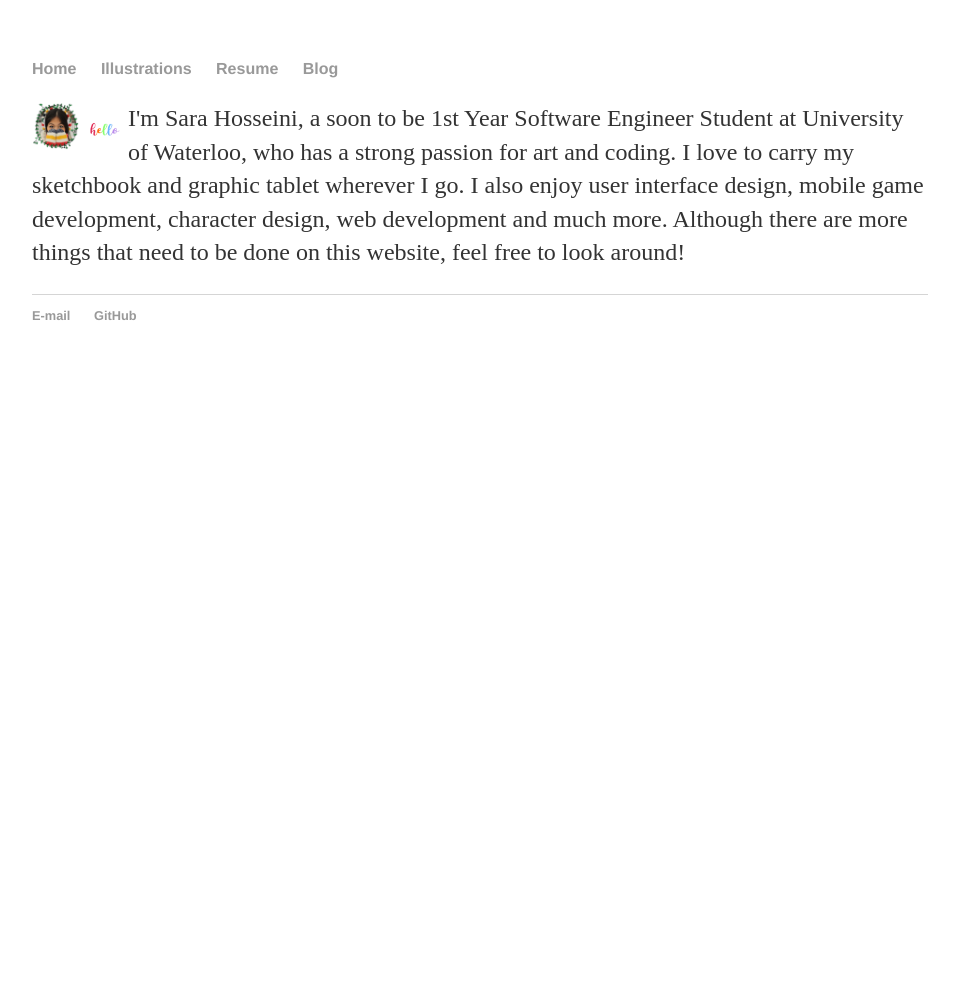
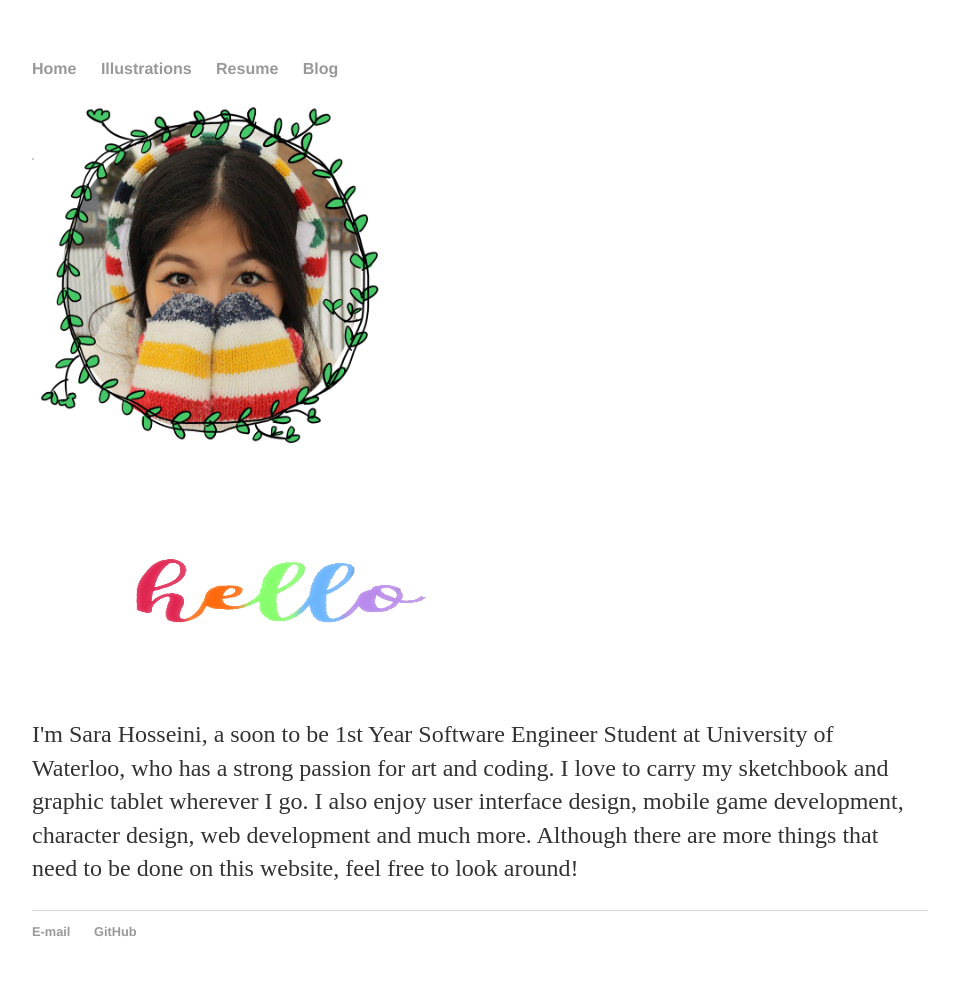
Before and after one commit to sarahoss/sarahoss.github.io, a Jekyll site: the page built from index.html, in a window 1280 px wide. Shown: the whole page, without its empty margins (160-1119 px from the left). Built offline with Jekyll 4.4.1, drawn with Linux system fonts in a browser that asks for light colours; before the commit the page ends 900 px from its top, so only the background shows below that.

Commit message:
Update index.html

```diff
--- a/index.html
+++ b/index.html
@@ -5,9 +5,9 @@
 <div id="home" class = "home">
 	<section id="hometext">
 		<aside id="profilepic">
-		<img class="img-responsive" id="saraportrait" src="src/profilepicture.png" align="left" height="48" width="48"/>
+		<img class="img-responsive" id="saraportrait" src="src/profilepicture.png" align="middle" height="360" width="360"/>
 		</aside>
-		<img class="img-responsive" id="hello" src="src/hello.png" align="left" height="48" width="48">
+		<img class="img-responsive" id="hello" src="src/hello.png" align="middle" height="240" width="480">
 
 		<div class = "paddingforMobile">
 		<p id = "homeparagraph">
```
